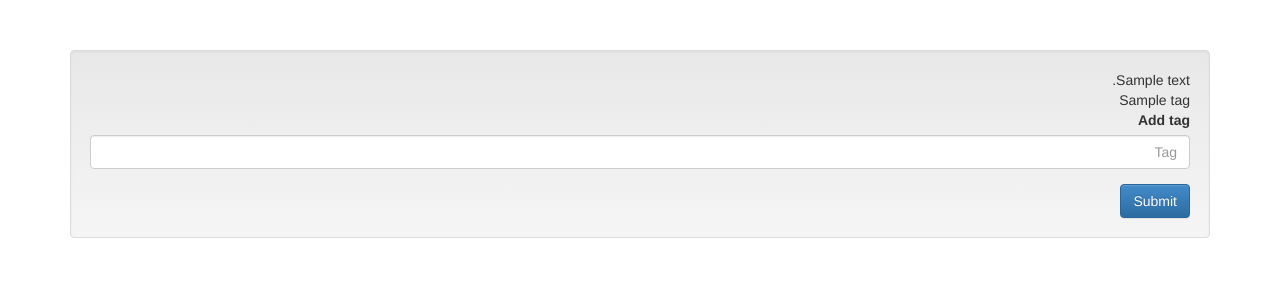
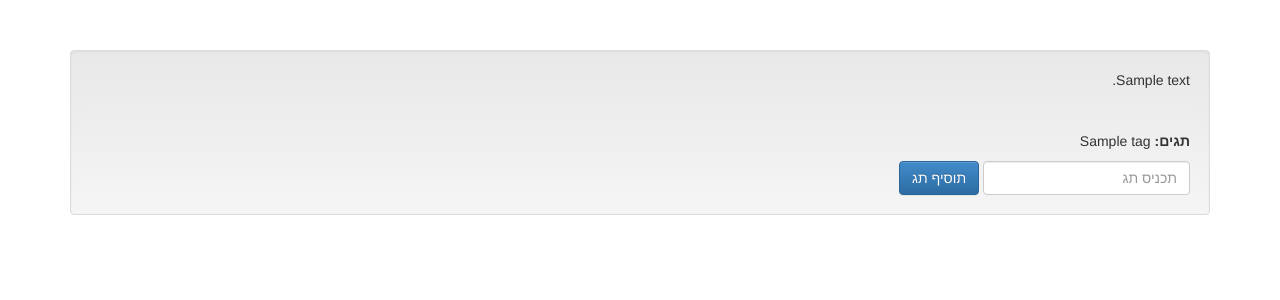
Before and after one commit to yotammanor/kikar-hamedina, a Django app: page /plain/ in a window 1280 px wide. Shown: the top 300 px of the page. Run offline with Django 3.2, Linux system fonts and the light colour scheme; tables that the repository leaves empty hold one stand-in row (values such as "Sample post"); parts of the project's set-up code (start-up, migrations or seed data) failed here and were passed over.

Commit message:
made small design changes to list view

```diff
--- a/kikar_hamedina/core/templates/core/facebook_status_list.html
+++ b/kikar_hamedina/core/templates/core/facebook_status_list.html
@@ -8,18 +8,26 @@
     <div class="container">
         <div class="well">
             {{ status.content }}
-            <br>
+            <hr>
+            <p>
+            <strong>תגים: </strong>
             {% for tag in status.tags.all %}
                 {{ tag.name }}
             {% endfor %}
-            <form action="{% url 'add-tag' status.id %}" method="POST" role="form">
+            </p>
+            <form class="form-inline" action="{% url 'add-tag' status.id %}" method="POST" role="form">
                 {% csrf_token %}
-                <div class="form-group">
+<!--                 <div class="form-group">
                     <label for="add-tag">Add tag</label>
                     <input type="text" class="form-control" id="add-tag" name="tag" placeholder="Tag">
+                </div> -->
+
+                <div class="form-group">
+                    <label class="sr-only" for="add-tag">Add tag</label>
+                    <input type="text" class="form-control" id="add-tag" name="tag" placeholder="תכניס תג">
                 </div>
 
-                <button type="submit" class="btn btn-primary">Submit</button>
+                <button type="submit" class="btn btn-primary">תוסיף תג</button>
             </form>
         </div>
     </div>
```
